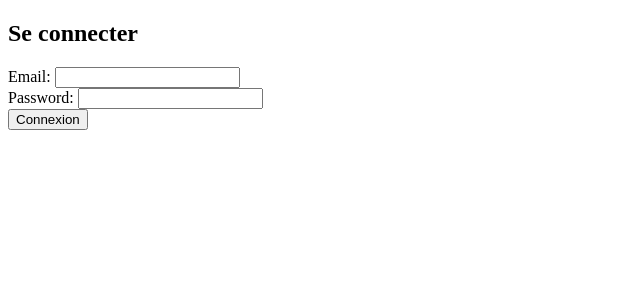
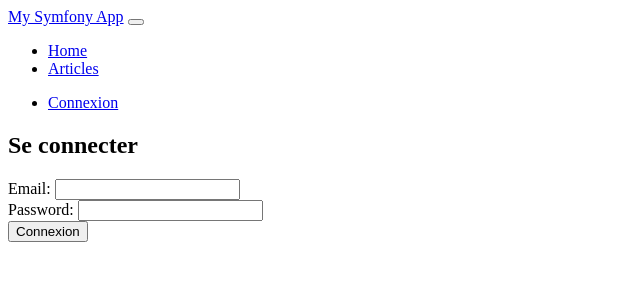
Before and after one commit to Antoine-DEBOEUF/sf_lyon_2024, a Symfony app: template templates/Security/login.html.twig in a window 1280 px wide. Shown: the top 300 px of the page, without its empty margins (0-640 px from the left). Run offline with Twig, Linux system fonts and the light colour scheme; the template is opened without the code that fills it, so the values that code supplies are empty; some libraries are stand-ins or nearby versions.

Commit message:
added header

```diff
--- /dev/null
+++ b/templates/Layout/header.html.twig
@@ -0,0 +1,30 @@
+<header class="sticky-top">
+	<nav class="navbar navbar-expand-sm navbar-dark bg-primary">
+		<div class="container-fluid">
+			<a class="navbar-brand" href="#">My Symfony App</a>
+			<button class="navbar-toggler d-lg-none" type="button" data-bs-toggle="collapse" data-bs-target="#collapsibleNavId" aria-controls="collapsibleNavId" aria-expanded="false" aria-label="Toggle navigation"></button>
+			<div class="collapse navbar-collapse" id="collapsibleNavId">
+				<ul class="navbar-nav me-auto mt-2 mt-lg-0">
+					<li class="nav-item">
+						<a class="nav-link" href="#">Home
+						</a>
+					</li>
+					<li class="nav-item">
+						<a class="nav-link" href="#">Articles</a>
+					</li>
+				</ul>
+				<ul class="navbar-nav ms-auto">
+					{% if app.user %}
+						<li class="navbar-item">
+							<a href="/logout" class="btn btn-danger">Déconnexion</a>
+						</li>
+					{% else %}
+						<li class="navbar-item">
+							<a href="{{path('app.login')}}" class="btn btn-outline-light">Connexion</a>
+						</li>
+					{% endif %}
+				</ul>
+			</div>
+		</div>
+	</nav>
+</header>
--- a/templates/base.html.twig
+++ b/templates/base.html.twig
@@ -18,9 +18,9 @@
 		{% endblock %}
 	</head>
 	<body>
+		{% include 'Layout/header.html.twig' %}
 		<main>
 			{% block body %}{% endblock %}
 		</main>
-
 	</body>
 </html>
```
